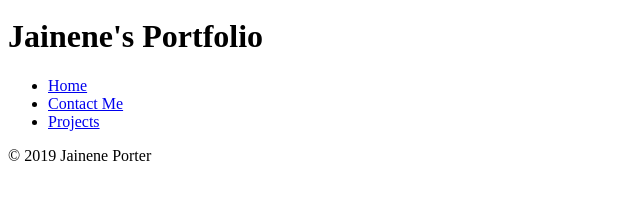
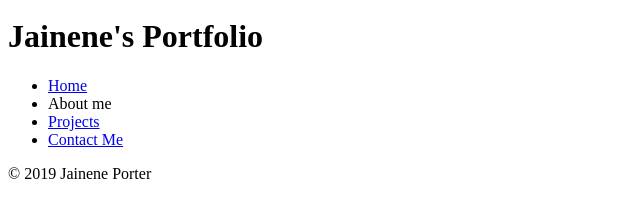
Before and after one commit to PorterJainene/project3_Jainene, a plain HTML site: page base.html in a window 1280 px wide. Shown: the part 29-246 px from the top of the page, without its empty margins (0-640 px from the left). Drawn offline with Linux system fonts and the light colour scheme; files that its build step writes are made by us from their sources.

Commit message:
added new pages

```diff
--- a/base.html
+++ b/base.html
@@ -17,8 +17,9 @@
             <nav>
                 <ul>
                     <li><a href="index.html">Home</a></li>
-                    <li><a href="contact.html">Contact Me</a></li>
+                    <li><a href="aboutme.html"></a>About me</li>
                     <li><a href="projects.html">Projects</a></li>
+                    <li><a href="contacts.html">Contact Me</a></li>
                 </ul>
             </nav>
 
```
Also changed, not shown: aboutme.html (added), contacts.html (added), projects.html (added), 1 other file.
